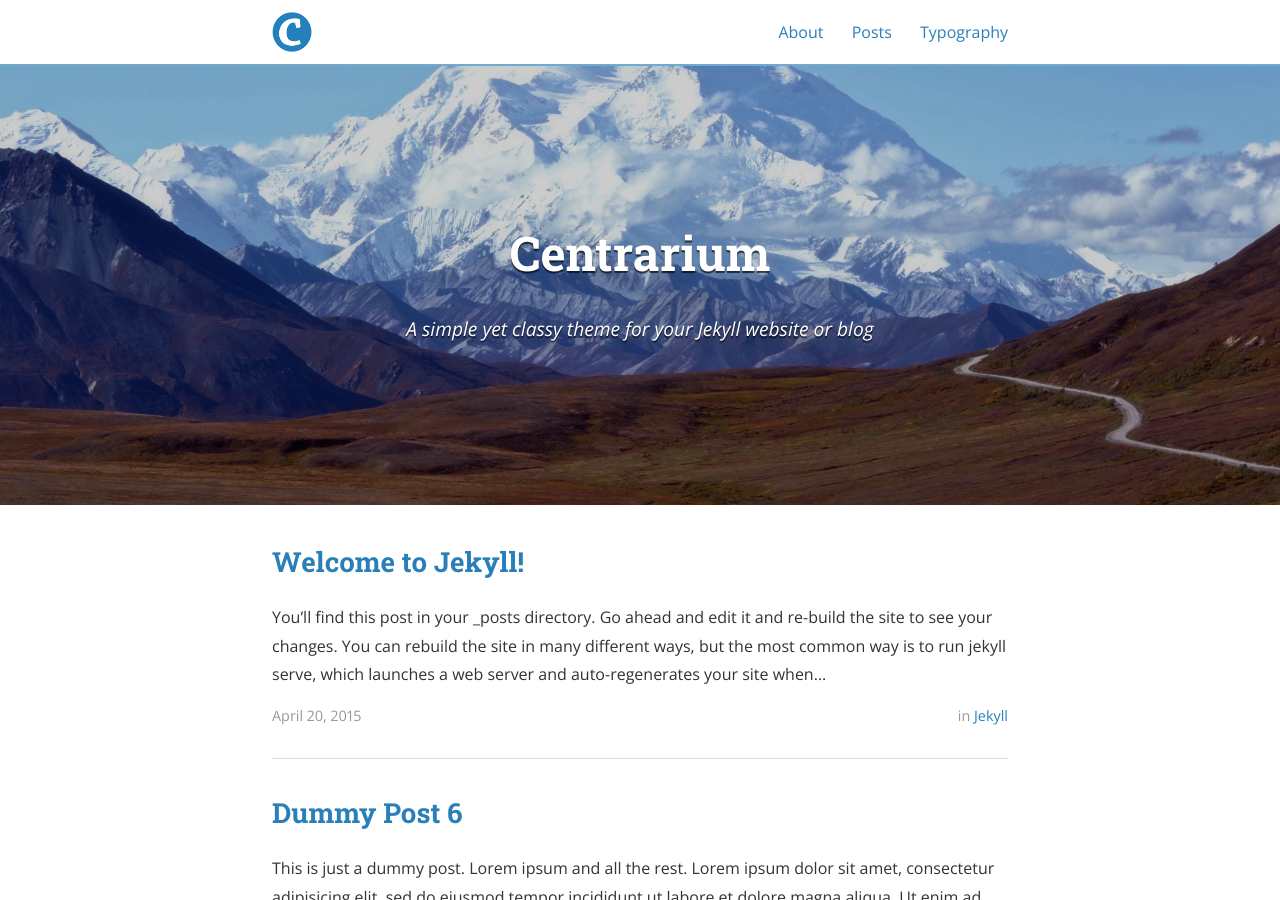
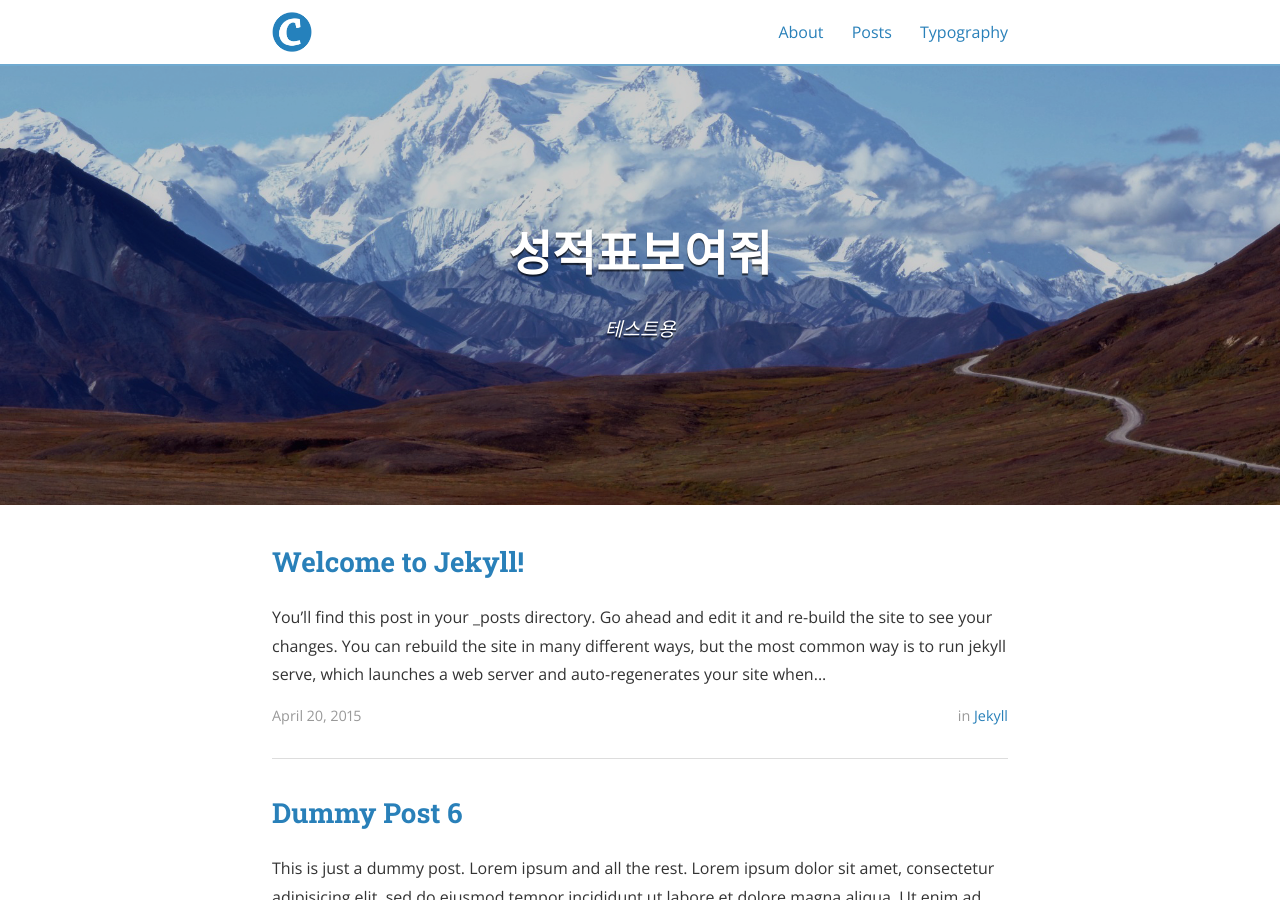
Before and after one commit to showyourseonjeok/test2, a Jekyll site: the page built from index.html, in a window 1280 px wide and 900 px high. Built offline with Jekyll 4.4.1, drawn with Linux system fonts in a browser that asks for light colours; nearby versions of some CDN libraries; the list of posts is cut into pages by our own code; some of the changed text lies outside the part shown.

Commit message:
change config_yml

```diff
--- a/_config.yml
+++ b/_config.yml
@@ -9,10 +9,10 @@ exclude:
   - "/vendor/"
 
 # Site settings
-title: Centrarium
-subtitle: "A simple yet classy theme for your Jekyll website or blog"
-email: blcentra@gmail.com
-name: Ben Centra
+title: 성적표보여줘
+subtitle: "테스트용"
+email: etaeyoung2@snu.ac.kr
+name: 성적표보여줘
 description: >
   A simple yet classy theme for your Jekyll website or blog.
 # Base URL of site (i.e. /blog). It should always start with a slash,
```
